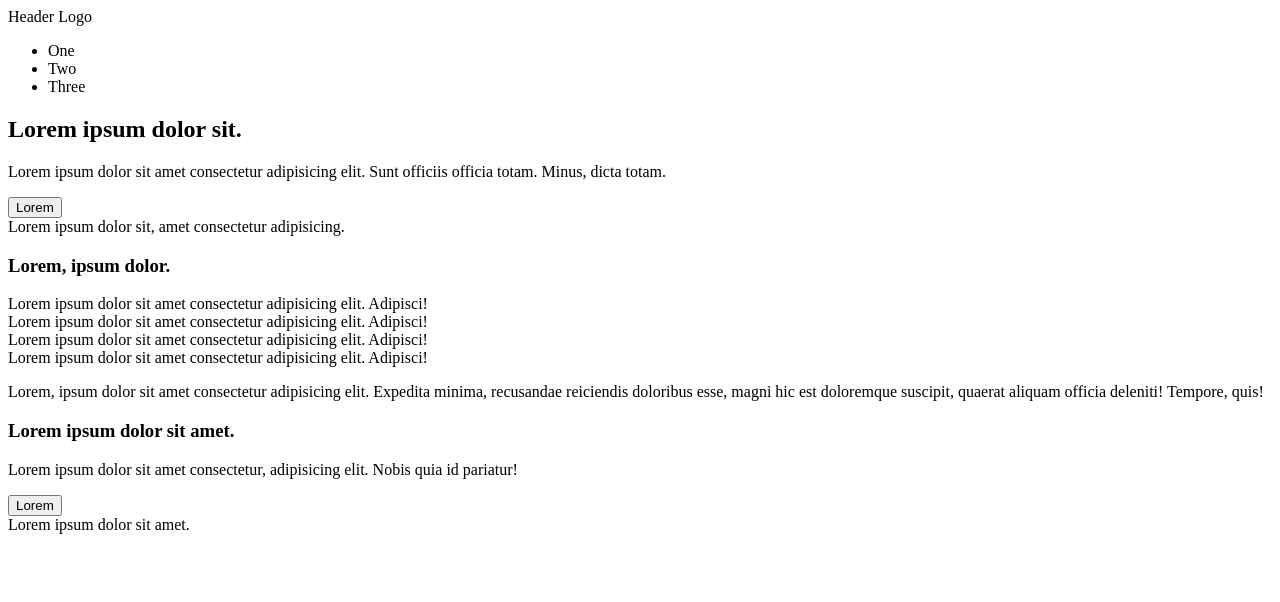
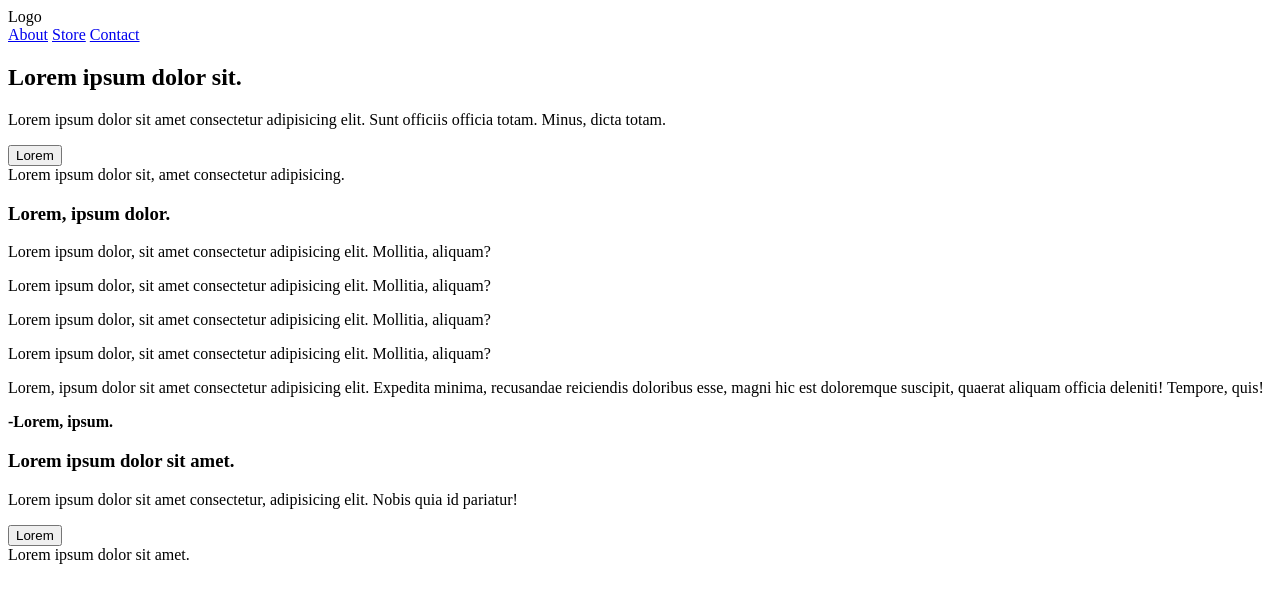
Before and after one commit to Berathus/Website, a plain HTML site: page index.html in a window 1280 px wide. Drawn offline with Linux system fonts and the light colour scheme.

Commit message:
revised html

```diff
--- a/index.html
+++ b/index.html
@@ -4,20 +4,18 @@
     <meta charset="UTF-8">
     <meta http-equiv="X-UA-Compatible" content="IE=edge">
     <meta name="viewport" content="width=device-width, initial-scale=1.0">
-    <title>Document</title>
+    <title>Home</title>
 </head>
 <body>
     <header class="header">
-        <div class="left">Header Logo</div>
-        <div class="right">
-            <ul>
-                <li class="#">One</li>
-                <li class="#">Two</li>
-                <li class="#">Three</li>
-            </ul>
-        </div>
+        <div class="logo">Logo</div>
+        <nav>
+            <a href="#">About</a>
+            <a href="#">Store</a>
+            <a href="#">Contact</a>
+        </nav>
     </header>
-    <div class="container1">
+    <div class="container title">
         <div class="box-left">
             <h2>Lorem ipsum dolor sit.</h2>
             <p>Lorem ipsum dolor sit amet consectetur adipisicing elit. Sunt officiis officia totam. Minus, dicta totam.</p>
@@ -25,22 +23,35 @@
         </div>
         <div class="box-right">Lorem ipsum dolor sit, amet consectetur adipisicing.</div>
     </div>
-    <div class="container2">
+    <div class="container cards">
         <h3>Lorem, ipsum dolor.</h3>
-        <div class="box1">Lorem ipsum dolor sit amet consectetur adipisicing elit. Adipisci!</div>
-        <div class="box2">Lorem ipsum dolor sit amet consectetur adipisicing elit. Adipisci!</div>
-        <div class="box3">Lorem ipsum dolor sit amet consectetur adipisicing elit. Adipisci!</div>
-        <div class="box4">Lorem ipsum dolor sit amet consectetur adipisicing elit. Adipisci!</div>
+        <div class="cards"></div>
+            <div>
+                <div></div>
+                <p>Lorem ipsum dolor, sit amet consectetur adipisicing elit. Mollitia, aliquam?</p>
+            </div>
+            <div>
+                <div></div>
+                <p>Lorem ipsum dolor, sit amet consectetur adipisicing elit. Mollitia, aliquam?</p>
+            </div>
+            <div>
+                <div></div>
+                <p>Lorem ipsum dolor, sit amet consectetur adipisicing elit. Mollitia, aliquam?</p>
+            </div>
+            <div>
+                <div></div>
+                <p>Lorem ipsum dolor, sit amet consectetur adipisicing elit. Mollitia, aliquam?</p>
+            </div>
+    <div class="container quote">
+        <p>Lorem, ipsum dolor sit amet consectetur adipisicing elit. Expedita minima, recusandae reiciendis doloribus esse, magni hic est doloremque suscipit, quaerat aliquam officia deleniti! Tempore, quis!</p>
+        <b>-Lorem, ipsum.</b>
     </div>
-    <div class="container3">
-        <p>Lorem, ipsum dolor sit amet consectetur adipisicing elit. Expedita minima, recusandae reiciendis doloribus esse, magni hic est doloremque suscipit, quaerat aliquam officia deleniti! Tempore, quis!</p>
-    </div>
-    <div class="container4">
+    <div class="container bottom">
        <div class="box-bottom">
         <h3>Lorem ipsum dolor sit amet.</h3>
         <p>Lorem ipsum dolor sit amet consectetur, adipisicing elit. Nobis quia id pariatur!</p>
-        <button class="button-bot">Lorem</button>
        </div>
+       <button class="button-bot">Lorem</button>
     </div>
     <footer class="footer">Lorem ipsum dolor sit amet.</footer>
 
```
